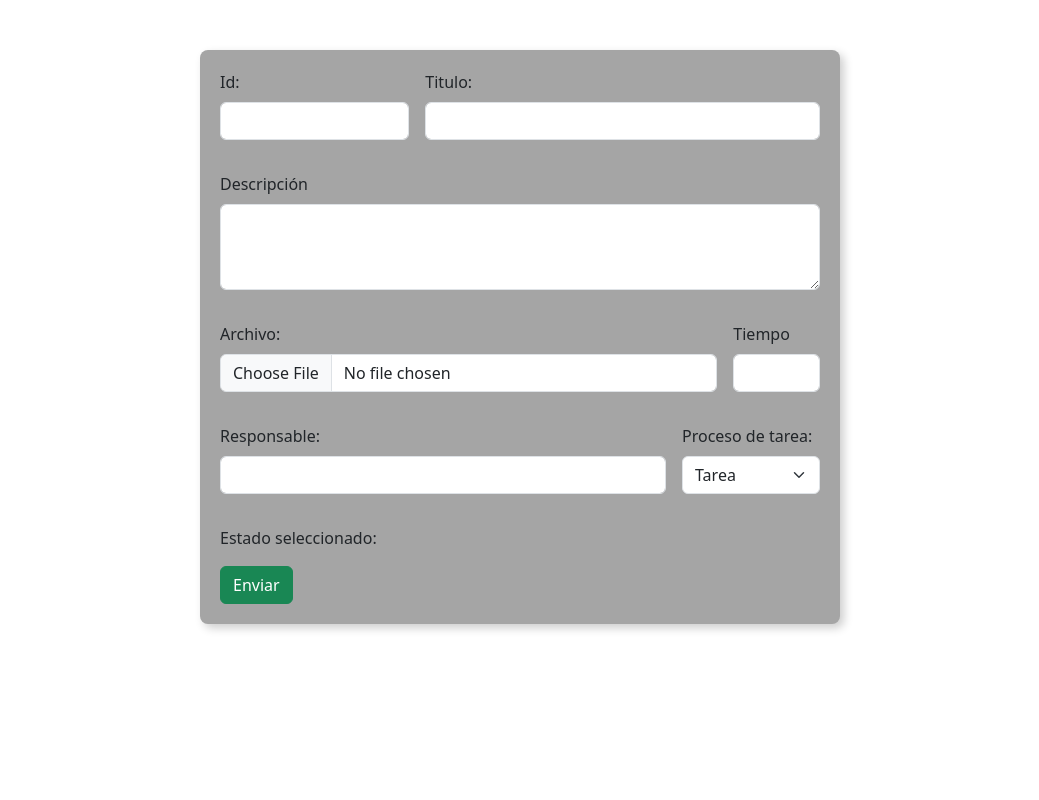
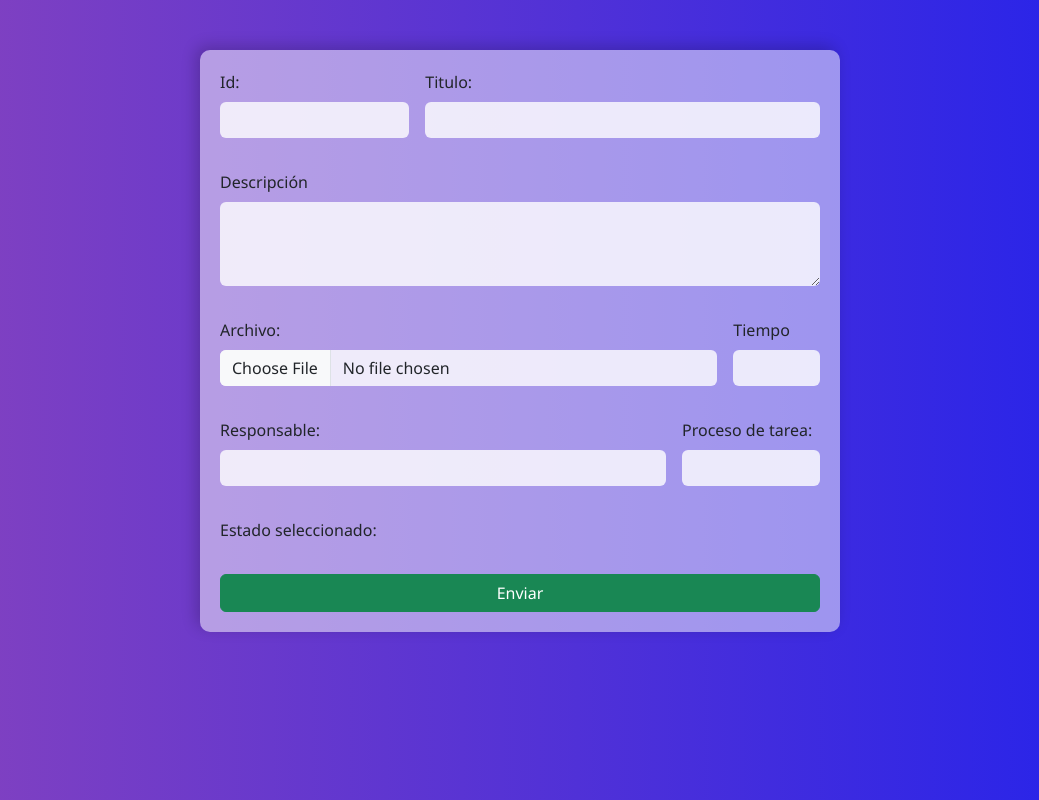
Before and after one commit to AkuOcampo/Clase1-Formulario, a plain HTML site: page index.html in a window 1280 px wide. Shown: the whole page, without its empty margins (120-1159 px from the left). Drawn offline with nearby package versions, Linux system fonts and the light colour scheme.

Commit message:
modificaciones de estilos

```diff
--- a/index.html
+++ b/index.html
@@ -38,7 +38,7 @@
             <div class="col mb-3">
                 <label for="tarea" class="form-label">Proceso de tarea: </label>
                 <select class="form-select" id="tarea" name="tarea">
-                    <option selected>Tarea</option>
+                    <option selected disabled></option>
                     <option value="Pendiente" >Pendiente</option>
                     <option value="En-Proceso">En Proceso</option>
                     <option value="En-Testing">En Testing</option>
@@ -48,7 +48,7 @@
             <div>
                 <p>Estado seleccionado: <span id="estadoElegido"></span></p>
             </div>
-            <div class="col-12 boton">
+            <div class="d-grid gap-2">
                 <button class="btn btn-success" type="submit">Enviar</button>
             </div>
         </form>
--- a/script.js
+++ b/script.js
@@ -8,12 +8,19 @@ function cambioEstado(){
     //Agarro el valor de la tarea seleccionada
     const valorTarea = tareaElegida.value;
     estadoElegido.textContent = valorTarea;
+
+    //Darle estilo según la opción elegida
+    if(valorTarea === 'Completada'){
+        estadoElegido.style.backgroundColor = 'green'
+        estadoElegido.style.color = 'white'
+    }else if (valorTarea === 'Pendiente'){
+        estadoElegido.style.backgroundColor = 'red'
+        estadoElegido.style.color = 'white'
+    }else{
+        estadoElegido.style.backgroundColor = 'yellow'
+        estadoElegido.style.color = 'black'
+    }
 }
 
 //Cambio el estado al oir un cambio en el select
 tareaElegida.addEventListener("change",cambioEstado);
-
-
-// tareaElegida.addEventListener("change",function(){
-//     estadoElegido.textContent= valorTarea;
-// })
--- a/style/style.css
+++ b/style/style.css
@@ -1,15 +1,17 @@
+body{
+    background: linear-gradient(to right, rgb(135, 67, 190),rgb(34, 34, 236));
+}
 .container{
+    font-family:'Segoe UI', Tahoma, Geneva, Verdana, sans-serif;
     width: 50%;
     margin: 50px auto;
     padding: 20px;
-    background-color:  rgb(165, 165, 165);
-    box-shadow: 4px 4px 10px rgba(0, 0, 0, 0.2);
-    border-radius: 8px;
-
+    background-color:  rgba(255, 255, 255, 0.5);
+    box-shadow: -4px -4px 15px rgba(0, 0, 0, 0.2);
+    border-radius: 10px;
 }
-.estadoElegido{
-    color: black;
+.form-control, .form-select{
+    background: rgba(255, 255, 255, 0.8);
+    outline: none;
+    border-style: none;
 }
-.boton{
-    margin: 0 auto;
-}
```
